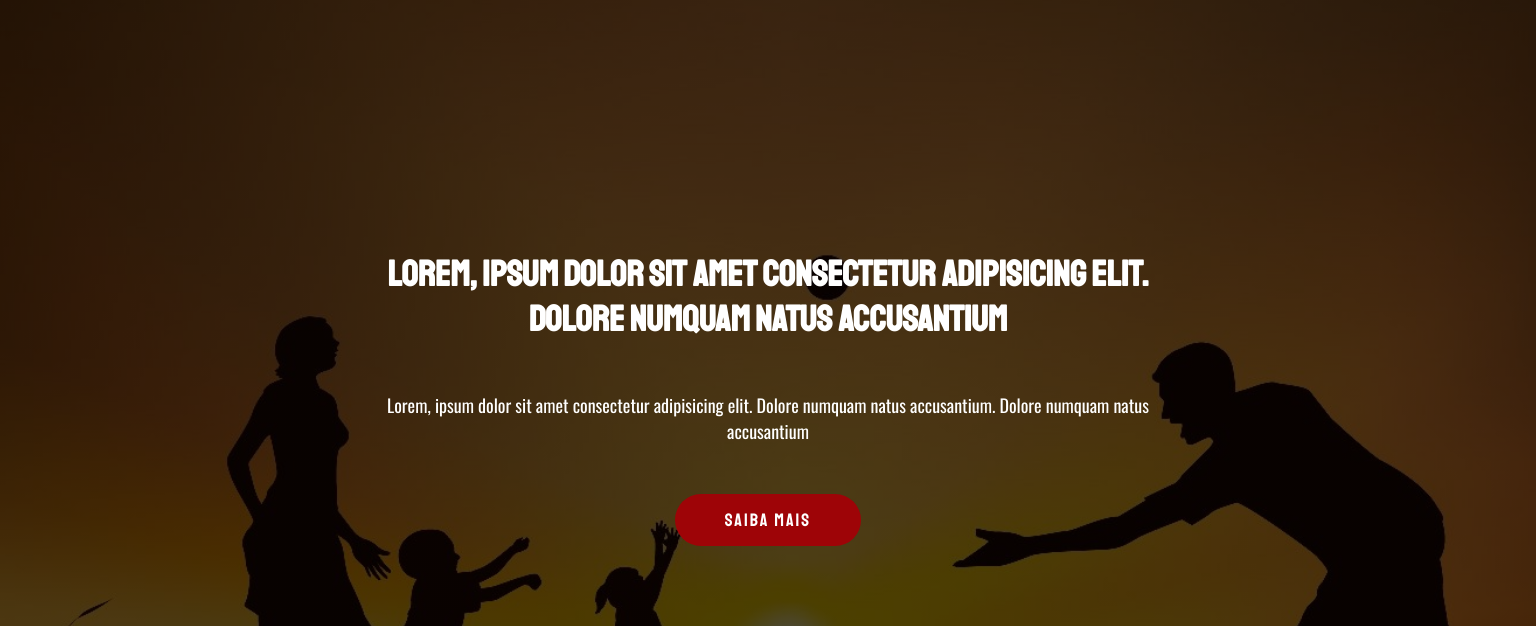
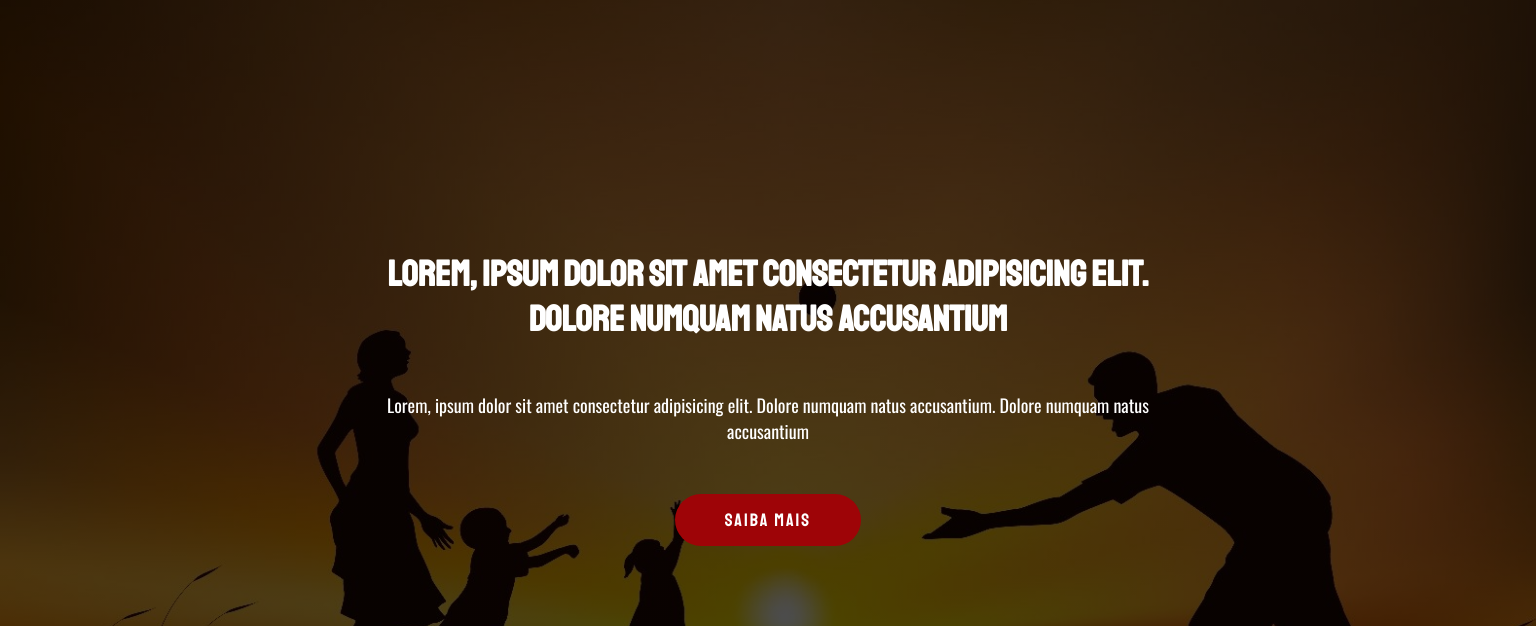
Before and after one commit to ilussencio/HTMLCSS, a plain HTML site: page index.html in a window 1536 px wide. Shown: the part 158-784 px from the top of the page. Drawn offline with nearby package versions, Linux system fonts and the light colour scheme.

Commit message:
Update style.css

```diff
--- a/css/style.css
+++ b/css/style.css
@@ -52,6 +52,7 @@ header ul li a:hover{
 }
 
 .topo{
+    padding: 30px;
     background-image: linear-gradient(rgba(0, 0, 0, 0.7), rgba(0, 0, 0, 0.7)),url("../img/familia.jpeg");
     background-size: cover;
     background-repeat: no-repeat;
@@ -213,7 +214,7 @@ footer{
     }
     .topo{
         margin-top: 150px;
-        background-size: 120%;
+        background-size: auto;
         font-size: large;
         padding: 250px 0px;
     }
@@ -251,6 +252,9 @@ section h2{
         width: 1200px;
         margin: auto;
     }
+    .topo{
+        background-size: 100%;
+    }
     .topo > div {
         padding: 10px 200px;
     }
```
